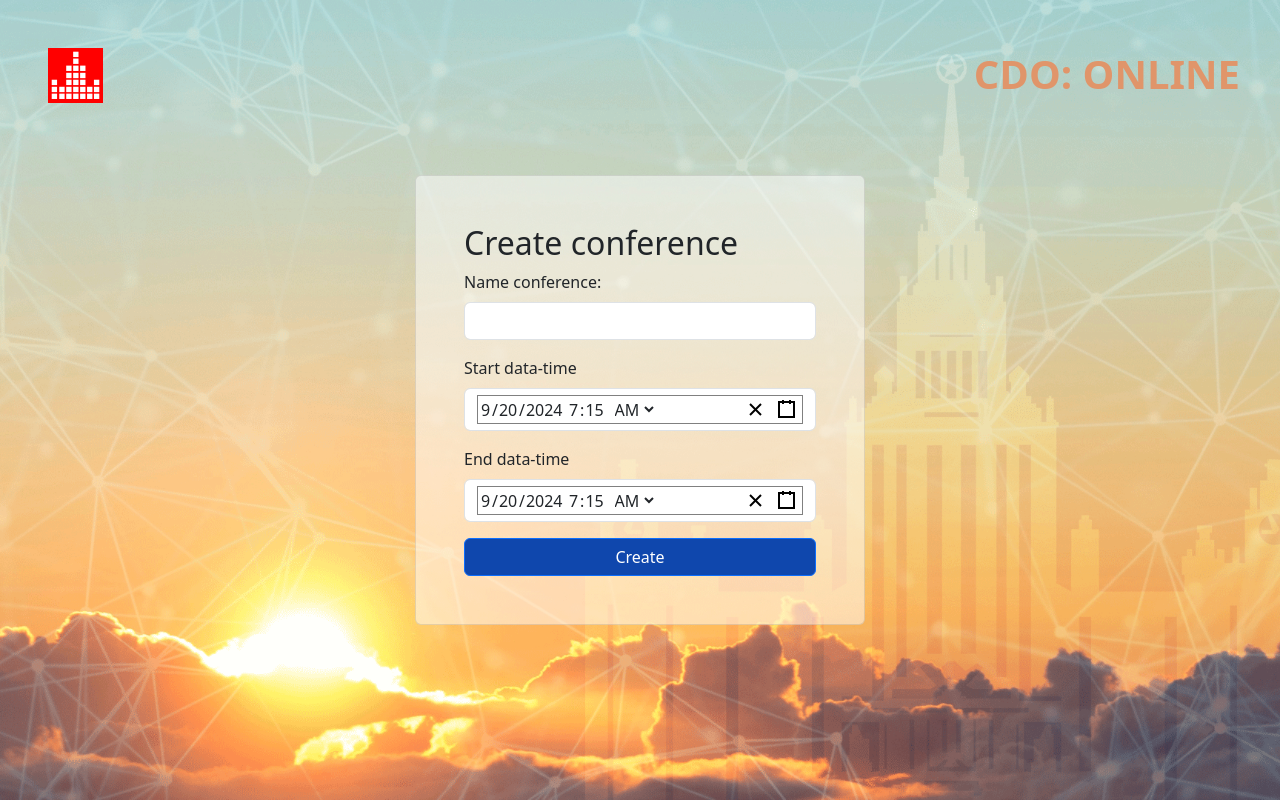
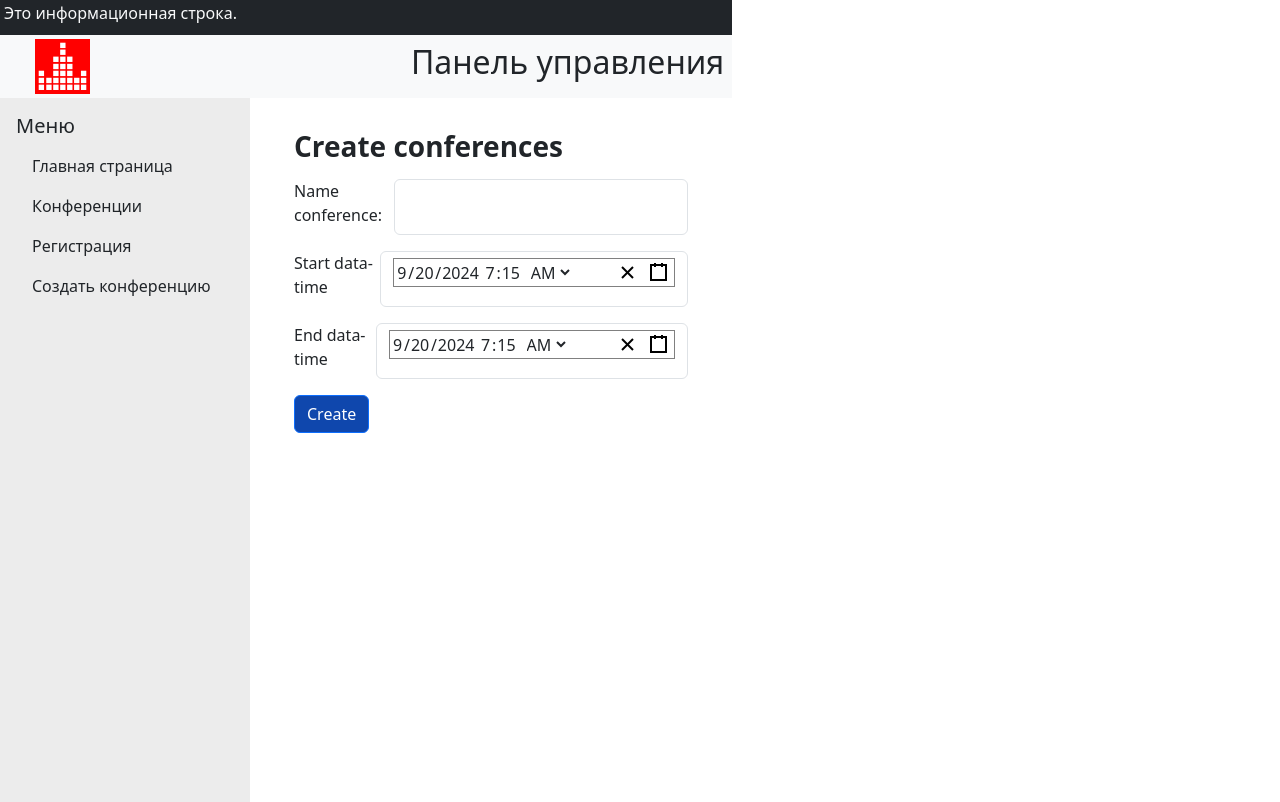
Before and after one commit to Vostrikov2014/cdo, a React (Vite) app in the folder cdo-front/: page /create-conference in a window 1280 px wide. Shown: the top 802 px of the page. Built offline with nearby package versions, Linux system fonts and the light colour scheme.

Commit message:
Commit 9

```diff
--- a/cdo-front/src/App.jsx
+++ b/cdo-front/src/App.jsx
@@ -1,5 +1,5 @@
-import React, { useState, useEffect } from 'react';
-import { BrowserRouter as Router, Route, Routes, useLocation  } from 'react-router-dom';
+import React, {useState, useEffect} from 'react';
+import {BrowserRouter as Router, Route, Routes, useLocation} from 'react-router-dom';
 import Logo from './components/Logo.jsx';
 import Index from './components/Index.jsx';
 import Home from './components/Home.jsx';
@@ -9,6 +9,7 @@ import Conference from "./components/Conference.jsx";
 import CreateConference from "./components/CreateConference.jsx";
 import ConferenceList from "./components/ConferenceList.jsx";
 import ConferenceDetails from "./components/ConferenceDetails.jsx";
+import Layout from './components/Layout';
 
 const App = () => {
     const location = useLocation();
@@ -22,11 +23,18 @@ const App = () => {
     }, []);
 
     // Conditionally render the Logo component based on the current path
+    const disableLogoLink = location.pathname === '/';
     const showLogo = location.pathname !== '/login';
-    const showUsername = location.pathname !== '/' && location.pathname !== '/login';
+    const showUsername = location.pathname !== '/login';
+    const applyBackground = location.pathname === '/' ||
+        location.pathname === '/login' ||
+        location.pathname.startsWith('/conference');
 
     return (
-        <div className="d-flex justify-content-center align-items-center"
+        <div>
+        {applyBackground ? (
+            <div
+                className={`d-flex justify-content-center align-items-center ${applyBackground ? '' : 'no-bg'}`}
                 style={{
                     height: '100vh',
                     width: '100vw',
@@ -36,8 +44,14 @@ const App = () => {
                     backgroundRepeat: 'no-repeat'
                 }}>
                 {showLogo && (
-                <div className="position-absolute top-0 start-0 p-5">
-                    <Logo/>
+                    <div
+                        className="position-absolute"
+                        style={{
+                            top: '34px',   // Изменить отступ сверху
+                            left: '30px',  // Изменить отступ слева
+                            padding: '5px'
+                        }}>
+                        <Logo disableLink={disableLogoLink}/>
                     </div>
                 )}
                 {showUsername && username && (
@@ -53,26 +67,36 @@ const App = () => {
                         Welcome, {username}
                     </h4>
                 )}
-            <h1
-                style={{
-                    color: '#e0956a',
-                    position: 'absolute', // Абсолютное позиционирование
-                    top: '50px',
-                    right: '40px',        // Привязка к правому верхнему углу
-                    fontWeight: 'bold'
-                }}>
-                CDO: ONLINE
-            </h1>
                 <Routes>
                     <Route path="/" element={<Index/>}/>
                     <Route path="/login" element={<Login/>}/>
+                    <Route path="/conference/:roomName" element={<Conference/>}/>
+                </Routes>
+            </div>
+        ) : (
+            <Layout>
+                <div className="d-flex flex-grow-1">
+                    {showLogo && (
+                        <div
+                            className="position-absolute"
+                            style={{
+                                top: '34px',   // Изменить отступ сверху
+                                left: '30px',  // Изменить отступ слева
+                                padding: '5px'
+                            }}>
+                            <Logo disableLink={disableLogoLink}/>
+                        </div>
+                    )}
+                    <Routes>
                         <Route path="/register" element={<Register/>}/>
                         <Route path="/home" element={<Home/>}/>
                         <Route path="/create-conference" element={<CreateConference/>}/>
                         <Route path="/list-conference" element={<ConferenceList/>}/>
-                <Route path="/conference/:roomName" element={<Conference/>}/>
                         <Route path="/conference-details/:id" element={<ConferenceDetails/>}/>
                     </Routes>
+                </div>
+            </Layout>
+        )}
         </div>
     );
 };
--- a/cdo-front/src/components/CreateConference.jsx
+++ b/cdo-front/src/components/CreateConference.jsx
@@ -1,5 +1,5 @@
-import React, { useState } from 'react';
-import { useNavigate } from 'react-router-dom';
+import React, {useState} from 'react';
+import {useNavigate} from 'react-router-dom';
 import DateTimePicker from 'react-datetime-picker'; // Импортируем компонент DateTimePicker
 import 'react-datetime-picker/dist/DateTimePicker.css'; // Импортируем стили для DateTimePicker
 import axios from 'axios';
@@ -50,15 +50,11 @@ const CreateConference = () => {
     };
 
     return (
-        <div className="card p-5"
-             style={{
-                 width: '450px',
-                 backgroundColor: 'rgba(255, 255, 255, 0.5)',
-                 border: '1px solid rgba(0, 0, 0, 0.1)',
-             }}>
-            <h2>Create conference</h2>
-            <form onSubmit={handleSubmit}>
-                <div className="mb-3">
+        <div className="container-fluid d-flex flex-column" style={{ minHeight: '100vh' }}>
+            <div className="container-fluid p-3">
+                <h3 className="text mb-3" style={{fontWeight: 'bold'}}>Create conferences</h3>
+                <form onSubmit={handleSubmit} >
+                    <div className="mb-3 d-flex">
                         <label htmlFor="conferenceName" className="form-label">Name conference:</label>
                         <input
                             type="text"
@@ -67,28 +63,34 @@ const CreateConference = () => {
                             value={conference.conferenceName}
                             onChange={handleChange}
                             required
+                            style={{ width: '100%' }}
                         />
                     </div>
-                <div className="mb-3">
+                    <div className="mb-3 d-flex">
                         <label htmlFor="startTime" className="form-label">Start data-time</label>
                         <DateTimePicker
                             onChange={(value) => handleTimeChange('startTime', value)}
                             value={conference.startTime}
                             className="form-control"
                             required
+                            style={{ width: '100%' }}
                         />
                     </div>
-                <div className="mb-3">
+                    <div className="mb-3 d-flex">
                         <label htmlFor="endTime" className="form-label">End data-time</label>
                         <DateTimePicker
                             onChange={(value) => handleTimeChange('endTime', value)}
                             value={conference.endTime}
                             className="form-control"
                             required
+                            style={{ width: '100%' }}
                         />
                     </div>
-                <button type="submit" className="btn btn-primary w-100" style={{backgroundColor: '#0f47ad'}}>Create</button>
+                    <button type="submit" className="btn btn-primary"
+                            style={{backgroundColor: '#0f47ad'}}>Create
+                    </button>
                 </form>
+            </div>
         </div>
     );
 };
--- a/cdo-front/src/components/Home.jsx
+++ b/cdo-front/src/components/Home.jsx
@@ -27,26 +27,20 @@ const Home = () => {
     if (error) return <div>{error}</div>;
 
     return (
-        <div
-            style={{
-                position: 'relative',   // Контейнер остается относительно страницы
-                height: '100vh',        // Полная высота экрана
-                width: '100vw',         // Полная ширина экрана
-                padding: '20px',        // Отступы
-                color: 'black',         // Цвет текста
-            }}>
-            <div className="container mt-5">
-                <h1 className="text-center mb-4" style={{fontWeight: 'bold'}}>Your Conferences</h1>
-                <div className="d-flex justify-content mb-4">
-                    <a href="/create-conference"
-                       className="btn btn-lg"
+        <div className="container"
+             style={{minHeight: '100vh', paddingTop: '0px'}}>
+            <div className="container-fluid p-2">
+                <h3 className="text mb-3" style={{fontWeight: 'bold'}}>Conferences</h3>
+                <div className="d-flex justify-content-end mb-4">
+                    <a href="/create-conference" className="btn"
                        style={{
-                           fontWeight: 'bold',
+                           height: '33px',
                            backgroundColor: '#e0956a',  // Light green color
                            color: 'white',              // Text color
-                           border: '1px solid rgba(0, 0, 0, 0.1)'  // Light border for better visibility
+                           border: '1px solid rgba(0, 0, 0, 0.1)',  // Light border for better visibility
+                           padding: '0 20px'
                        }}>
-                        Create New Conference
+                        + Create new conference
                     </a>
                 </div>
                 <div className="row">
@@ -63,8 +57,8 @@ const Home = () => {
                                             Time: {new Date(conference.startTime).toLocaleString()}</p>
                                         <p className="card-text">End
                                             Time: {new Date(conference.endTime).toLocaleString()}</p>
-                                        <a href={`/conference/${conference.conferenceName}`}
-                                           className="btn btn-primary" style={{backgroundColor: '#0f47ad'}}>
+                                        <a href={`/conference/${conference.conferenceName}`} className="btn btn-primary"
+                                           style={{backgroundColor: '#0f47ad'}}>
                                             Start conf
                                         </a>
                                     </div>
--- /dev/null
+++ b/cdo-front/src/components/Layout.jsx
@@ -0,0 +1,48 @@
+import React from 'react';
+import {Link} from 'react-router-dom';
+
+const Layout = ({children}) => {
+    return (
+        <div className="d-flex flex-column" style={{height: '100vh'}}>
+            {/* Информационная строка */}
+            <div className="bg-dark text-light p-1" style={{width: '100%'}}>
+                <h6>Это информационная строка.</h6>
+            </div>
+
+            {/* Панель управления */}
+            <header className="bg-light text-dark p-2 w-100 d-flex justify-content-end" style={{width: '100%'}}>
+                <h2>Панель управления</h2>
+            </header>
+
+            <div className="d-flex flex-grow-1">
+                {/* Боковое меню */}
+                <nav className="flex-column p-3" style={{width: '250px', flexShrink: 0, backgroundColor: '#ececec'}}>
+                    <h5 className="text-dark">Меню</h5>
+                    <ul className="nav flex-column">
+                        <li className="nav-item">
+                            <Link className="nav-link text-dark" to="/home">Главная страница</Link>
+                        </li>
+                        <li className="nav-item">
+                            <Link className="nav-link text-dark" to="/list-conference">Конференции</Link>
+                        </li>
+                        <li className="nav-item">
+                            <Link className="nav-link text-dark" to="/register">Регистрация</Link>
+                        </li>
+                        <li className="nav-item">
+                            <Link className="nav-link text-dark" to="/create-conference">Создать конференцию</Link>
+                        </li>
+                    </ul>
+                </nav>
+
+                <main className="flex-grow-1 p-3">
+                    {children} {/* Контент страницы */}
+                </main>
+            </div>
+            <footer className="bg-dark text-white text-center p-3 mt-auto">
+                © 2024 Ваша Компания. Все права защищены.
+            </footer>
+        </div>
+    );
+};
+
+export default Layout;
--- a/cdo-front/src/components/Logo.jsx
+++ b/cdo-front/src/components/Logo.jsx
@@ -1,12 +1,17 @@
-// src/components/Logo.jsx
 import React from 'react';
 import { Link } from 'react-router-dom';
 
-const Logo = () => {
+const Logo = ({disableLink}) => {
     return (
-        <Link to="/">
-            <img src="/images/logocdo.svg" alt="Logo" style={{ width: '55px', height: 'auto' }} />
-        </Link>
+        <>
+            {disableLink ? (
+                <img src="/images/logocdo.svg" alt="Logo" style={{width: '55px', height: 'auto'}}/>
+            ) : (
+                <Link to="/">
+                    <img src="/images/logocdo.svg" alt="Logo" style={{width: '55px', height: 'auto'}}/>
+                </Link>
+            )}
+        </>
     );
 };
 
```
Also changed, not shown: cdo-front/src/components/ConferenceList.jsx (+3 -6 lines), cdo-front/src/components/Index.jsx (+72 -8 lines). Lines whose indentation alone changed are shown as unchanged.
